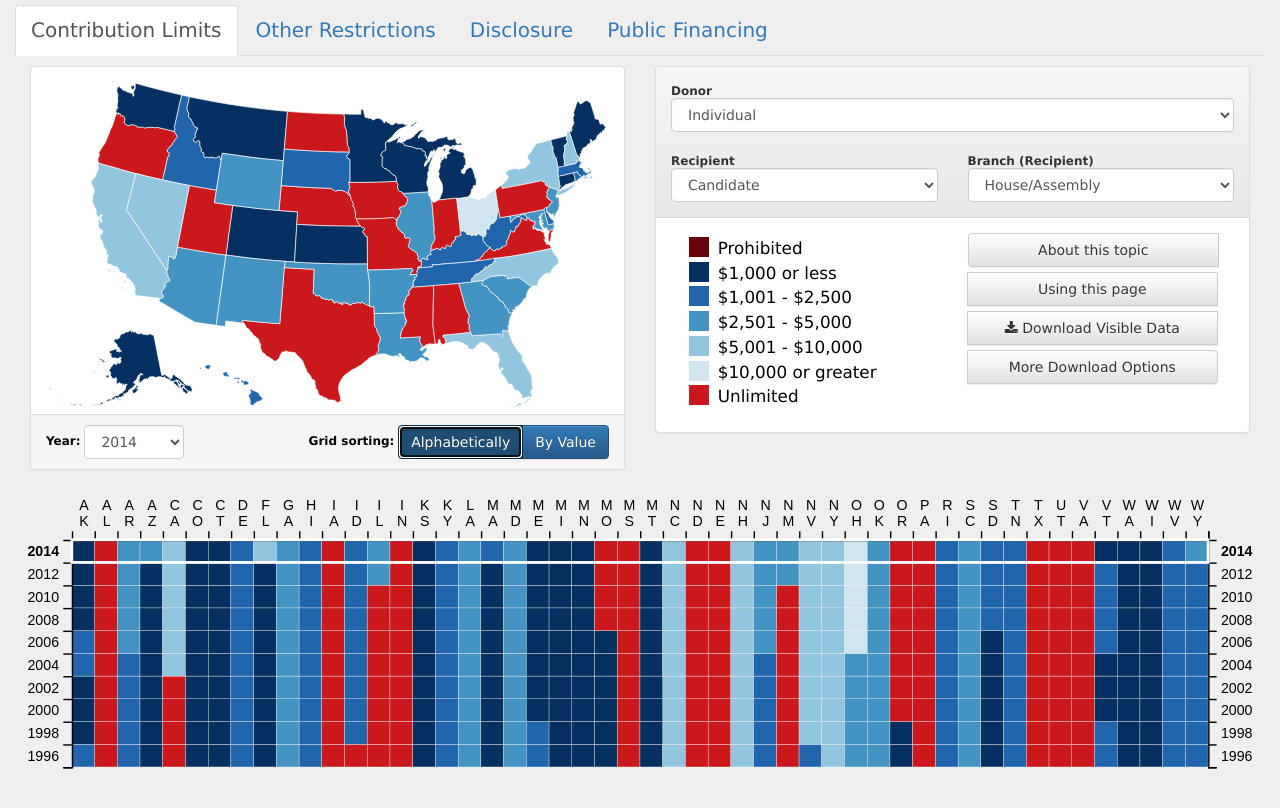
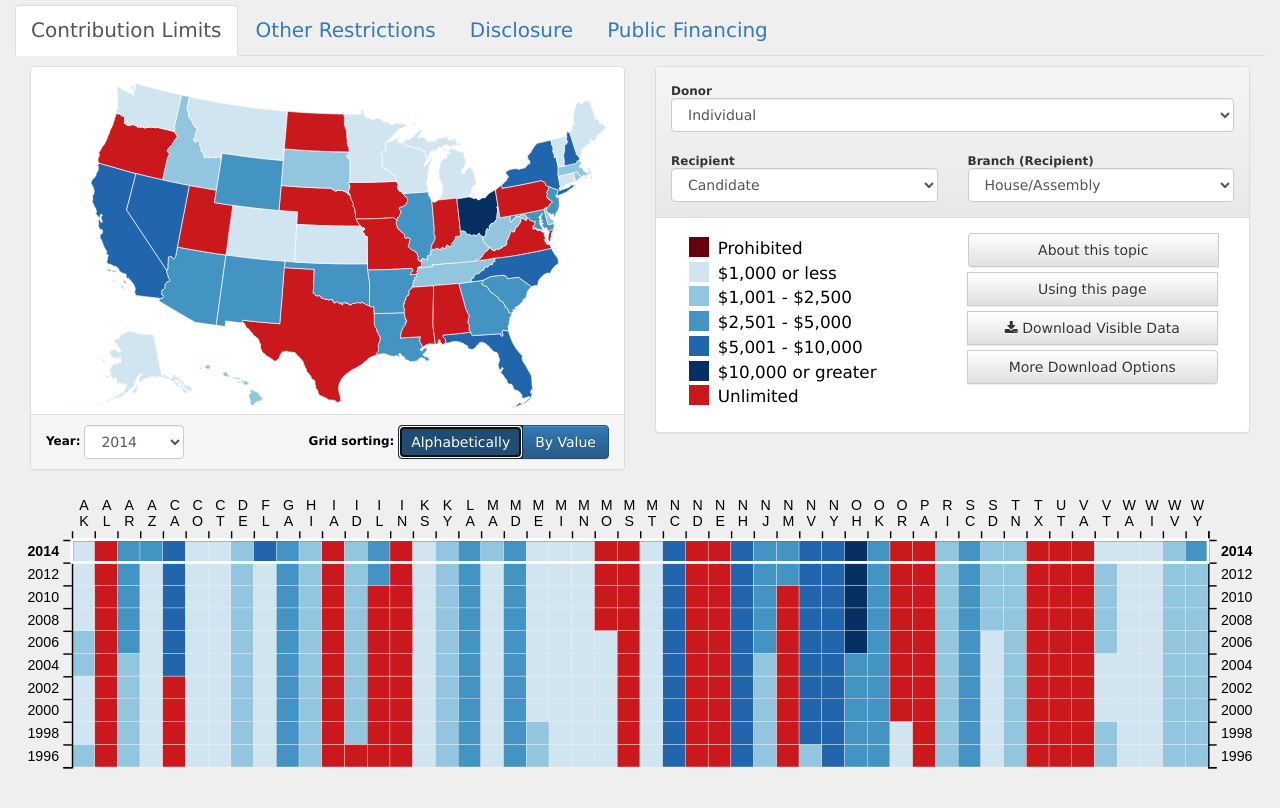
Before and after one commit to cfinst/cfinst.github.io, a Jekyll site: the page built from index.md, in a window 1280 px wide. Shown: the top 808 px of the page. Built offline with Jekyll 4.4.1, drawn with Linux system fonts in a browser that asks for light colours.

Commit message:
Invert threshold colors in contribution limits threshold scale

```diff
--- a/_data/sections/contribution-limits/legends.yml
+++ b/_data/sections/contribution-limits/legends.yml
@@ -13,20 +13,20 @@
     - min: 1
       max: 1000
       label: $1,000 or less
-      color: "#053061"
+      color: "#d1e5f0"
     - min: 1001
       max: 2500
-      color: "#2166ac"
+      color: "#92c5de"
     - min: 2501
       max: 5000
       color: "#4393c3"
     - min: 5001
       max: 10000
-      color: "#92c5de"
+      color: "#2166ac"
     - min: 10001
       max: 100000000
+      color: "#053061"
       label: $10,000 or greater
-      color: "#d1e5f0"
     - min: 100000001
       max: Infinity
       label: Unlimited
@@ -38,20 +38,20 @@
     - min: 1
       max: 1000
       label: $1,000 or less
-      color: "#053061"
+      color: "#d1e5f0"
     - min: 1001
       max: 2500
-      color: "#2166ac"
+      color: "#92c5de"
     - min: 2501
       max: 5000
       color: "#4393c3"
     - min: 5001
       max: 10000
-      color: "#92c5de"
+      color: "#2166ac"
     - min: 10001
       max: 100000000
+      color: "#053061"
       label: $10,000 or greater
-      color: "#d1e5f0"
     - min: 100000001
       max: Infinity
       label: Unlimited
```
